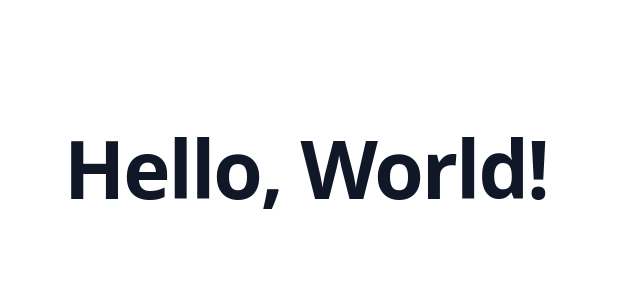
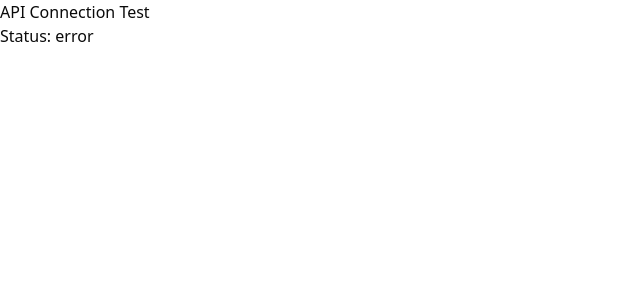
Before and after one commit to koukikubo/test-rf, a Next.js app in the folder rf-repeat-app-frontend/: page / in a window 1280 px wide. Shown: the top 300 px of the page, without its empty margins (0-640 px from the left). Built offline with nearby package versions, Linux system fonts and the light colour scheme; no server answers.

Commit message:
Next.jsからHealth APIへの疎通確認を実装 #1

```diff
--- a/rf-repeat-app-frontend/app/page.tsx
+++ b/rf-repeat-app-frontend/app/page.tsx
@@ -1,9 +1,21 @@
+"use client";
+
+import { useEffect, useState } from "react";
+// 一時的にRailsのヘルスチェックAPIを叩いて接続確認するだけのコード
 export default function Home() {
+  const [status, setStatus] = useState("loading");
+
+  useEffect(() => {
+    fetch("http://localhost:3001/api/v1/health")
+      .then((res) => res.json())
+      .then((data) => setStatus(data.status))
+      .catch(() => setStatus("error"));
+  }, []);
+
   return (
-    <main className="flex min-h-screen w-full max-w-3xl flex-col items-center justify-between py-32 px-16 bg-white dark:bg-black sm:items-start">
-      <h1 className="text-5xl font-bold tracking-tight text-gray-900 dark:text-white sm:text-[5rem]">
-        Hello, World!
-      </h1>
-    </main>
+    <div>
+      <h1>API Connection Test</h1>
+      <p>Status: {status}</p>
+    </div>
   );
 }
```
